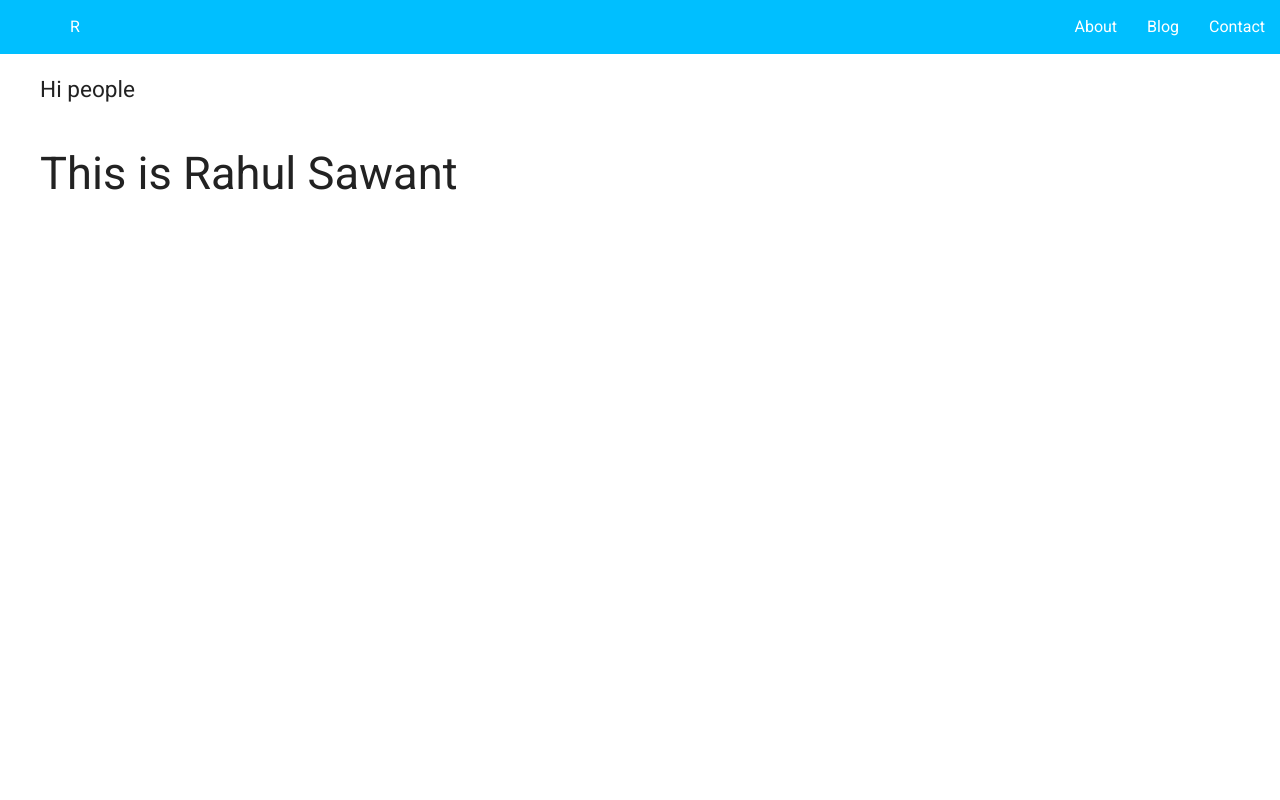
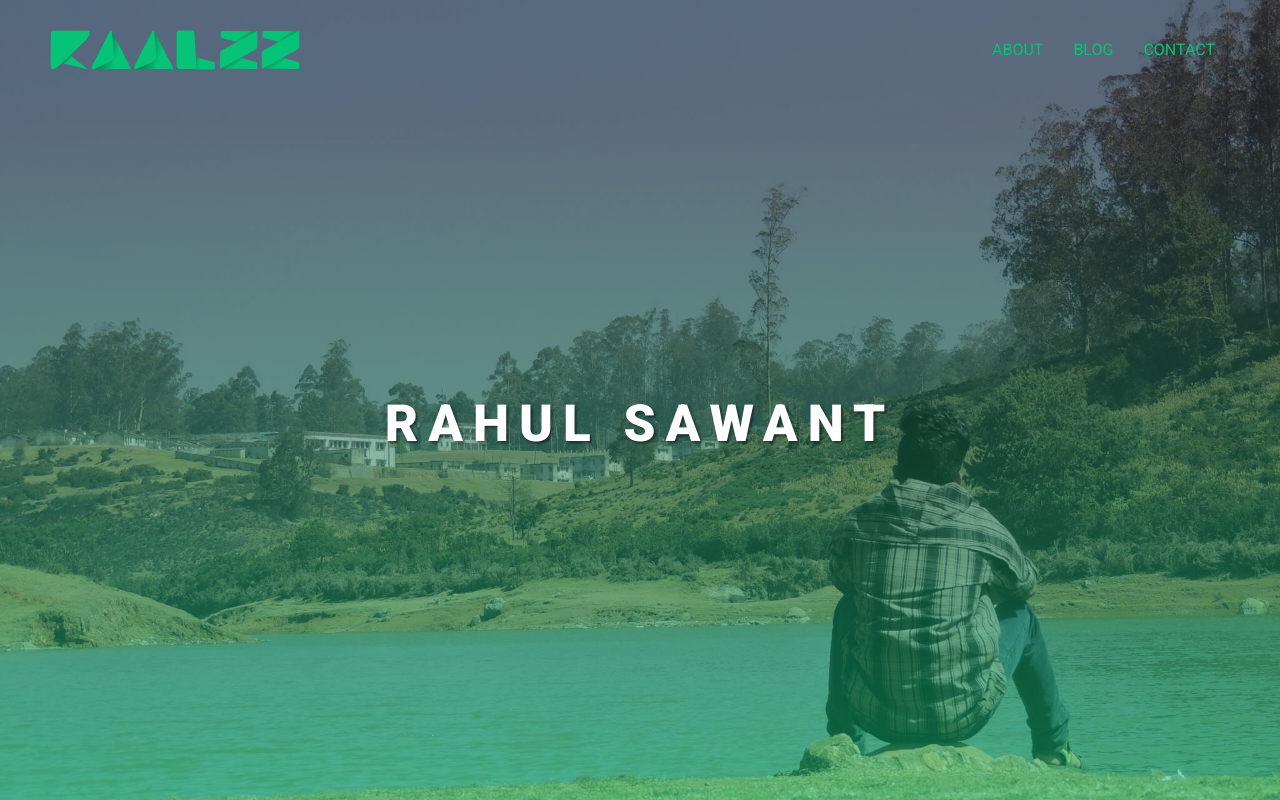
Before and after one commit to Raalzz/raalzz.com, a Gatsby site: page /home in a window 1280 px wide. Built offline with nearby package versions, Linux system fonts and the light colour scheme; Gatsby itself is replaced by a stand-in of ours; some packages are replaced by stand-ins of ours.

Commit message:
Updated Home Page Styling

```diff
--- a/gatsby-config.js
+++ b/gatsby-config.js
@@ -147,7 +147,7 @@ module.exports = {
         background_color: `#ffffff`,
         theme_color: `#F47560`,
         display: `minimal-ui`,
-        icon: `src/images/gatsby-icon.png`,
+        icon: `src/images/favicon.png`,
         theme_color_in_head: false,
       },
     },
--- a/src/Styles/Sass/main.scss
+++ b/src/Styles/Sass/main.scss
@@ -6,6 +6,7 @@
 @import "base/typography";
 
 @import "pages/navbar";
+@import "pages/home";
 
 // @import "components/slicks";
 // @import "components/modal";
--- /dev/null
+++ b/src/Styles/Sass/pages/_home.scss
@@ -0,0 +1,35 @@
+.home {
+  .bgimg {
+    height: 100vh;
+    background-image: url(../../images/bg.jpg);
+    background-position: bottom right;
+    background-repeat: no-repeat;
+    background-size: 100%;
+    @include respondToBelow(sm) {
+      background-size: auto 100%;
+    }
+  }
+  .overlay {
+    position: absolute;
+    left: 0;
+    right: 0;
+    top: 0;
+    bottom: 0;
+    background: linear-gradient(
+      to bottom,
+      rgba($black_bg, 0.5) 15%,
+      rgba($dark_base_color, 0.5) 100%
+    );
+    display: flex;
+    color: #fff;
+    align-items: center;
+    justify-content: center;
+    h2 {
+      text-transform: uppercase;
+      font-size: 4vw;
+      letter-spacing: 10px;
+      font-weight: 900;
+      text-shadow: 2px 2px 3px rgba(0, 0, 0, 0.5);
+    }
+  }
+}
--- a/src/Styles/Sass/pages/_navbar.scss
+++ b/src/Styles/Sass/pages/_navbar.scss
@@ -1,15 +1,30 @@
+#navbar {
+  position: absolute;
+  left: 0;
+  right: 0;
+  top: 0;
+  z-index: 999;
   .navbar {
     margin: 0;
-  background-color: deepskyblue;
-  color: white;
+    color: $dark_base_color;
     list-style: none;
     display: flex;
     justify-content: flex-end;
+    padding: 0 50px;
+    align-items: center;
     li {
       padding: 15px;
+      a {
+        text-transform: uppercase;
+        transition: all 0.25s;
+        &:hover {
+          letter-spacing: 5px;
+        }
+      }
       &.logo {
         position: relative;
-      width: 150px;
+        width: 250px;
+        height: 100px;
         overflow: hidden;
         margin-right: auto;
         a {
@@ -22,8 +37,14 @@
           align-items: center;
           justify-content: center;
           transition: all 0.25s;
+          img {
+            height: 100%;
+          }
           & + a {
             top: 100%;
+            img {
+              height: 60%;
+            }
           }
         }
         &:hover {
@@ -34,3 +55,4 @@
       }
     }
   }
+}
--- a/src/Styles/Sass/utils/_defns.scss
+++ b/src/Styles/Sass/utils/_defns.scss
@@ -1,8 +1,8 @@
 $text_primary_color: #333333;
-$dark_base_color: #5e98e7;
+$dark_base_color: #07c378;
 $light_bc: #d3eeff;
-$dark_base_color_2: #df1b1b;
-$black_bg: #303030;
+$dark_base_color_2: #035736;
+$black_bg: #222227;
 $border_color: rgba(0, 0, 0, 0.1);
 $button_color: $dark_base_color;
 $page_bg_color: #eeeeee;
--- a/src/components/Layout/Navbar.js
+++ b/src/components/Layout/Navbar.js
@@ -1,13 +1,19 @@
 import React from "react"
 import { Link } from "gatsby"
+import logo from "../../images/logo.svg"
+import r_logo from "../../images/r_logo.svg"
 
 const Navbar = () => {
   return (
-    <div>
+    <div id="navbar">
       <ul className="navbar">
         <li className="logo">
-          <Link to="/">Raalzz</Link>
-          <Link to="/">R</Link>
+          <Link to="/">
+            <img src={logo} alt={logo} />
+          </Link>
+          <Link to="/">
+            <img src={r_logo} alt={r_logo} />
+          </Link>
         </li>
         <li>
           <Link to="/about">About</Link>
--- a/src/pages/home.js
+++ b/src/pages/home.js
@@ -6,9 +6,11 @@ import SEO from "../components/seo"
 const Home = () => (
   <Layout>
     <SEO title="Home" />
-    <div className="container">
-      <h3>Hi people</h3>
-      <h2>This is Rahul Sawant</h2>
+    <div className="home">
+      <div className="overlay">
+        <h2>Rahul Sawant</h2>
+      </div>
+      <div className="bgimg" />
     </div>
   </Layout>
 )
```
Also changed, not shown: src/images/AngelHack_2019.jpg (added), src/images/bg.jpg (added), src/images/favicon.png (added), src/images/gatsby-astronaut.png (deleted), src/images/gatsby-icon.png (deleted), src/images/logo.svg (added), src/images/r_logo.svg (added). Lines whose indentation alone changed are shown as unchanged.
